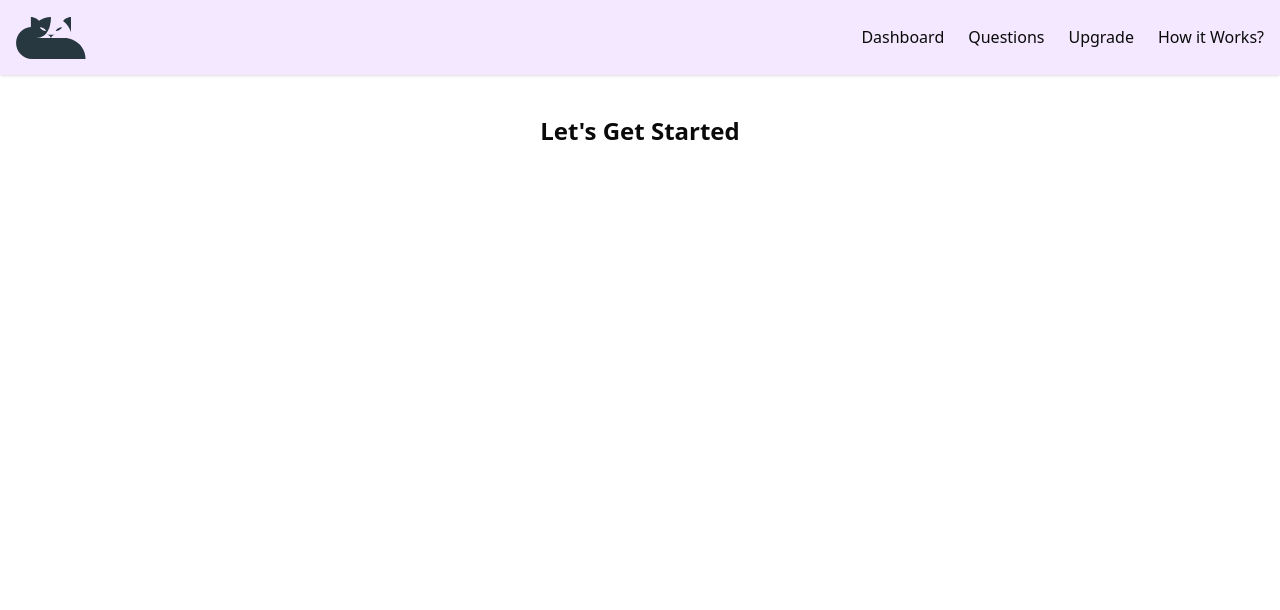
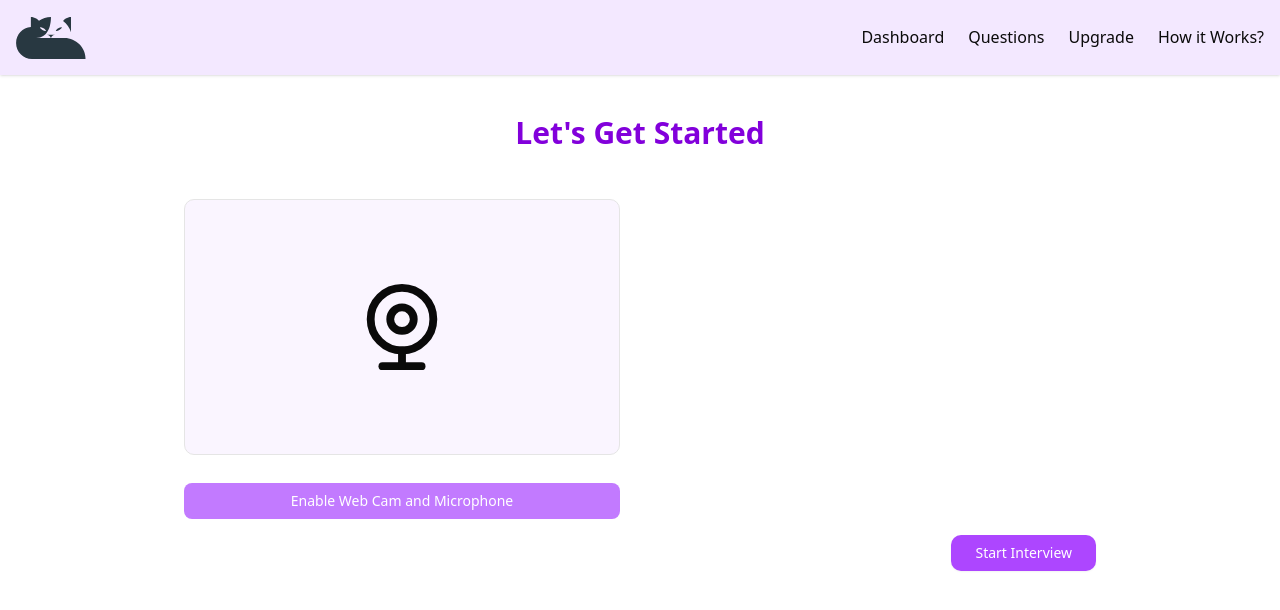
Before and after one commit to Codebrokerrose/AI-Mock-Interviewer, a Next.js app in the folder ai-interview-mocker/: page /dashboard/interview/1 in a window 1280 px wide. Shown: the top 610 px of the page. Built offline with nearby package versions, Linux system fonts and the light colour scheme; no server answers; the database is empty.

Commit message:
web-cam included successfully

```diff
--- a/ai-interview-mocker/app/dashboard/_component/AddNewInterview.jsx
+++ b/ai-interview-mocker/app/dashboard/_component/AddNewInterview.jsx
@@ -18,7 +18,7 @@ import { db } from "@/utils/db";
 import { v4 as uuidv4 } from "uuid"; // Ensure you have uuid installed
 import { useUser } from "@clerk/nextjs";
 import moment from "moment/moment";
-import { useRouter } from "next/router";
+import { useRouter } from "next/navigation";
 
 function AddNewInterview() {
   const [openDialog, setOpenDialog] = useState(false);
--- a/ai-interview-mocker/app/dashboard/interview/[interviewId]/page.jsx
+++ b/ai-interview-mocker/app/dashboard/interview/[interviewId]/page.jsx
@@ -1,14 +1,17 @@
 "use client";
-
-import { useParams } from "next/navigation";
 import { MockInterView } from "@/utils/schema";
+import React, { useEffect, useState } from "react";
 import { db } from "@/utils/db";
 import { eq } from "drizzle-orm";
-import React, { useEffect, useState } from "react";
+import { useParams } from "next/navigation";
+import { Lightbulb, WebcamIcon } from "lucide-react";
+import { Button } from "@/components/ui/button";
+import Webcam from "react-webcam";
 
 function Interview() {
-  const { interviewId } = useParams(); // ✅ Get dynamic param
   const [interviewData, setInterviewData] = useState(null);
+  const { interviewId } = useParams();
+  const [webCamEnable, setWebCamEnable] = useState(false);
 
   useEffect(() => {
     if (interviewId) {
@@ -21,19 +24,76 @@ function Interview() {
       .select()
       .from(MockInterView)
       .where(eq(MockInterView.mockId, id));
-
-    console.log(result);
-    setInterviewData(result[0]); // Assuming single record
+    setInterviewData(result[0]);
   };
 
   return (
-    <div className="flex my-10 justify-center flex-col items-center">
-      <h2 className="font-bold text-2xl">Let's Get Started</h2>
-      {interviewData && (
-        <pre className="mt-4 bg-gray-100 p-4 rounded text-sm">
-          {JSON.stringify(interviewData, null, 2)}
-        </pre>
-      )}
+    <div className="my-10 px-4 md:px-10">
+      <h2 className="font-bold text-3xl mb-5 text-center text-purple-700">
+        Let's Get Started
+      </h2>
+      <div className="grid grid-cols-1 md:grid-cols-2 gap-10 items-start">
+        {interviewData && (
+          <div className="flex flex-col gap-6">
+            {/* Job Details Box */}
+            <div className="flex flex-col p-5 rounded-lg border shadow bg-white">
+              <h2 className="text-lg">
+                <strong>Job Role/Job Position:</strong>{" "}
+                {interviewData.jobPosition}
+              </h2>
+              <h2 className="text-lg mt-2">
+                <strong>Job Description / Tech Stack:</strong>{" "}
+                {interviewData.jobDesc}
+              </h2>
+              <h2 className="text-lg mt-2">
+                <strong>Years of Experience:</strong>{" "}
+                {interviewData.jobExperience}
+              </h2>
+            </div>
+
+            {/* Info Box */}
+            <div className="p-4 border rounded-lg border-yellow-300 bg-yellow-100">
+              <h2 className="flex gap-2 items-center text-yellow-600 text-lg font-semibold">
+                <Lightbulb /> Information
+              </h2>
+              <p className="mt-3 text-yellow-700">
+                {process.env.NEXT_PUBLIC_INFORMATION ||
+                  "Tips and tricks will show here."}
+              </p>
+            </div>
+          </div>
+        )}
+
+        {/* Webcam Section */}
+        <div className="text-center w-full flex flex-col items-center">
+          {webCamEnable ? (
+            <Webcam
+              onUserMedia={() => setWebCamEnable(true)}
+              onUserMediaError={() => setWebCamEnable(false)}
+              mirrored={true}
+              className="rounded-lg shadow-md border-2 border-purple-300 w-full max-w-lg h-[350px] object-cover"
+            />
+          ) : (
+            <>
+              <WebcamIcon className="h-64 w-full p-20 bg-purple-50 rounded-lg border my-7" />
+              <Button
+                variant="ghost"
+                className="bg-purple-400 text-white w-full max-w-lg"
+                onClick={() => setWebCamEnable(true)}
+              >
+                Enable Web Cam and Microphone
+              </Button>
+            </>
+          )}
+        </div>
+      </div>
+
+      {/* Start Interview Button */}
+      <div className="flex justify-end mt-4">
+        <Button className="bg-purple-500 hover:bg-purple-600 text-white px-6 py-2 rounded-lg">
+          Start Interview
+        </Button>
+      </div>
     </div>
   );
 }
--- a/ai-interview-mocker/package.json
+++ b/ai-interview-mocker/package.json
@@ -25,6 +25,7 @@
     "next": "15.3.3",
     "react": "^19.0.0",
     "react-dom": "^19.0.0",
+    "react-webcam": "^7.2.0",
     "tailwind-merge": "^3.3.0",
     "uuid": "^11.1.0"
   },
```
Also changed, not shown: ai-interview-mocker/note.txt, 1 other file (tests, documents, lock files or other folders).
